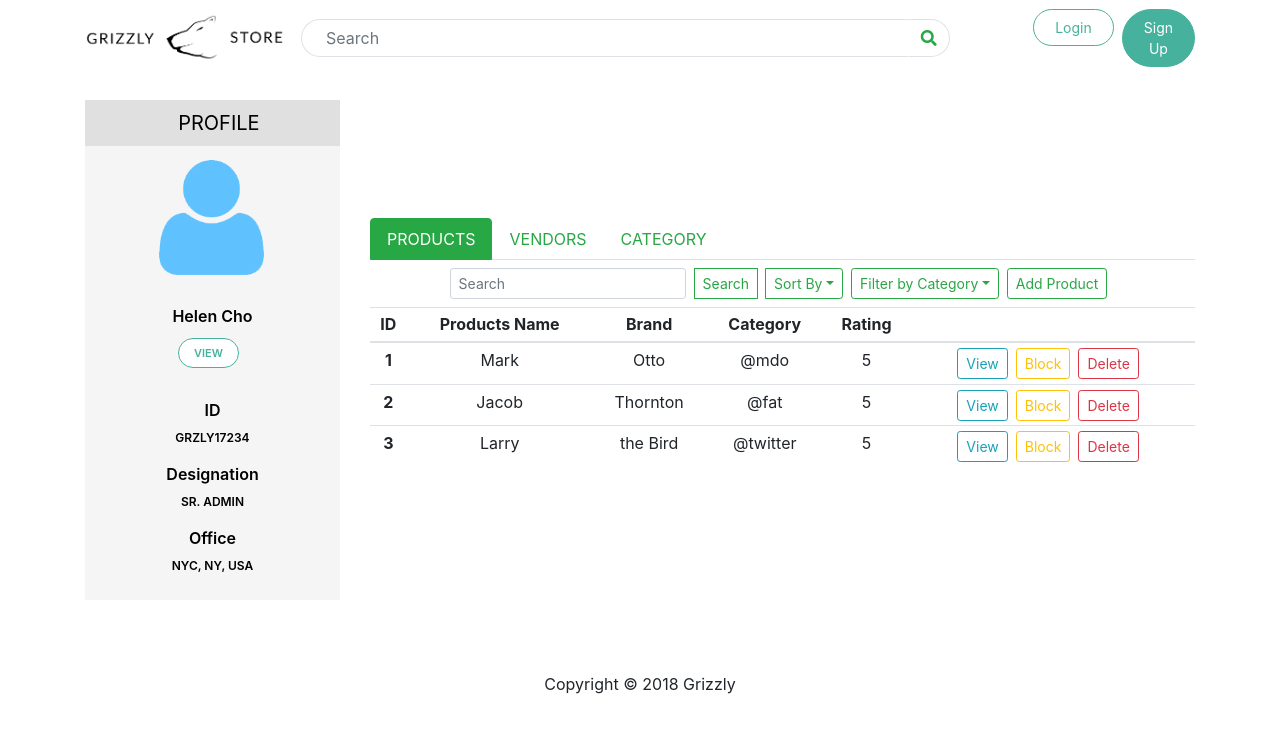
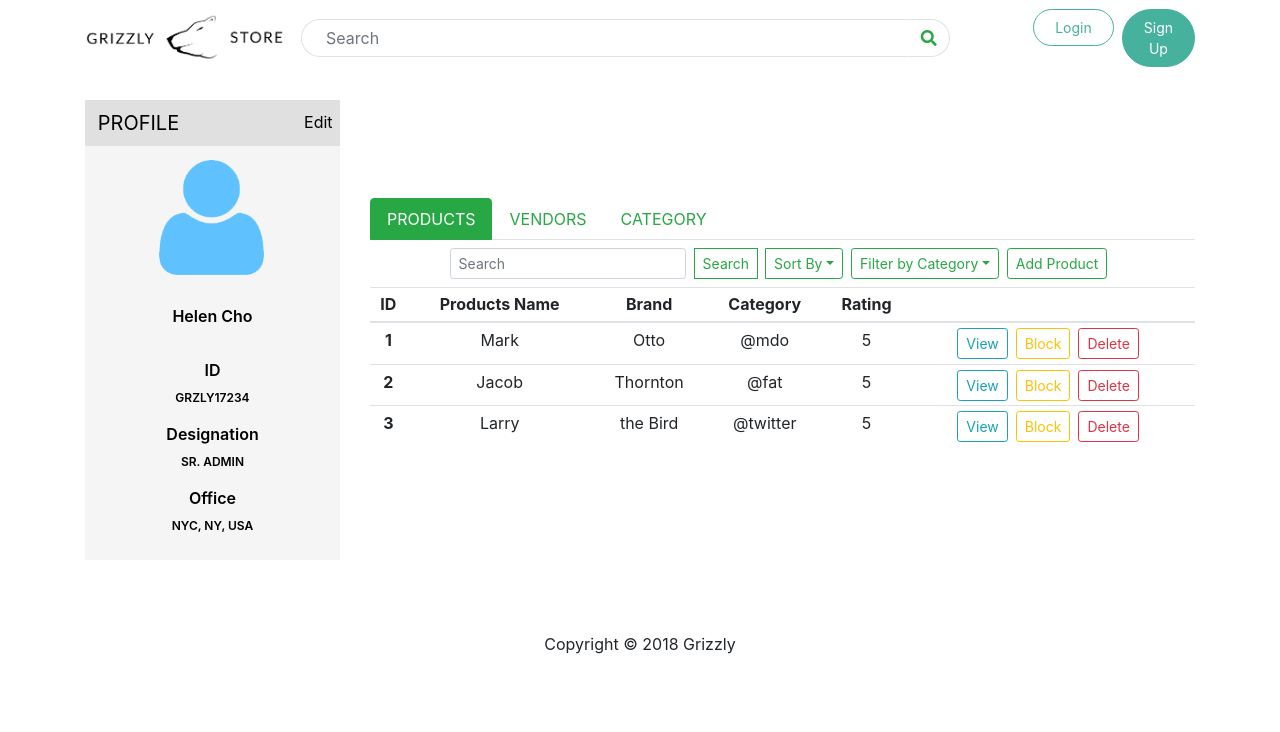
Before and after one commit to CognizantGrads-TeamALT/grizzly-frontend, a React (Create React App) app: page /adminportal in a window 1280 px wide. Shown: the top 732 px of the page. Built offline with nearby package versions, Linux system fonts and the light colour scheme.

Commit message:
further updates to profile, edit button and header layout

```diff
--- a/src/App.css
+++ b/src/App.css
@@ -127,11 +127,12 @@
 }
 
 .profile-header{
-  text-align: center;
+  text-align: left;
   text-emphasis: bold;
   font-size: 20px;
+  float: middle;
+}
 
-}
 .profile-header-text{
   background: #e0e0e0;
   padding-left: 5%;
@@ -139,6 +140,15 @@
   text-transform: uppercase;
   padding-top: .4em;
   padding-bottom: .4em;
+}
+
+.profile-header-button{
+  color:black;
+  float: right;
+  padding-top: .05em;
+  padding-bottom: 0;
+  padding-left: 0;
+  padding-right: .4em;
 }
 
 .smaller-profile-box{
--- a/src/components/portal/profile/Profile.js
+++ b/src/components/portal/profile/Profile.js
@@ -7,7 +7,12 @@ class Profile extends Component {
     return (
       <div className="profile-sidebar">
         <div className="profile-header">
-          <div className="profile-header-text">Profile</div>
+          <div className="profile-header-text">Profile
+             <button type="button" className="btn btn-link profile-header-button">
+              Edit
+            </button>
+          </div>
+
         </div>
         <div className="smaller-profile-box">
           <div className="profile-userpic">
@@ -16,12 +21,6 @@ class Profile extends Component {
 
           <div className="profile-usertitle">
             <div className="profile-usertitle-name">Helen Cho</div>
-          </div>
-
-          <div className="profile-userbuttons">
-            <button type="button" className="btn more-rounded btn-outline-success-secondary btn-sm my-2 my-sm-0 mr-sm-2">
-              View
-            </button>
           </div>
           <div className="profile-usermenu">
             <div className="profile-usertitle-name">ID</div>
```
